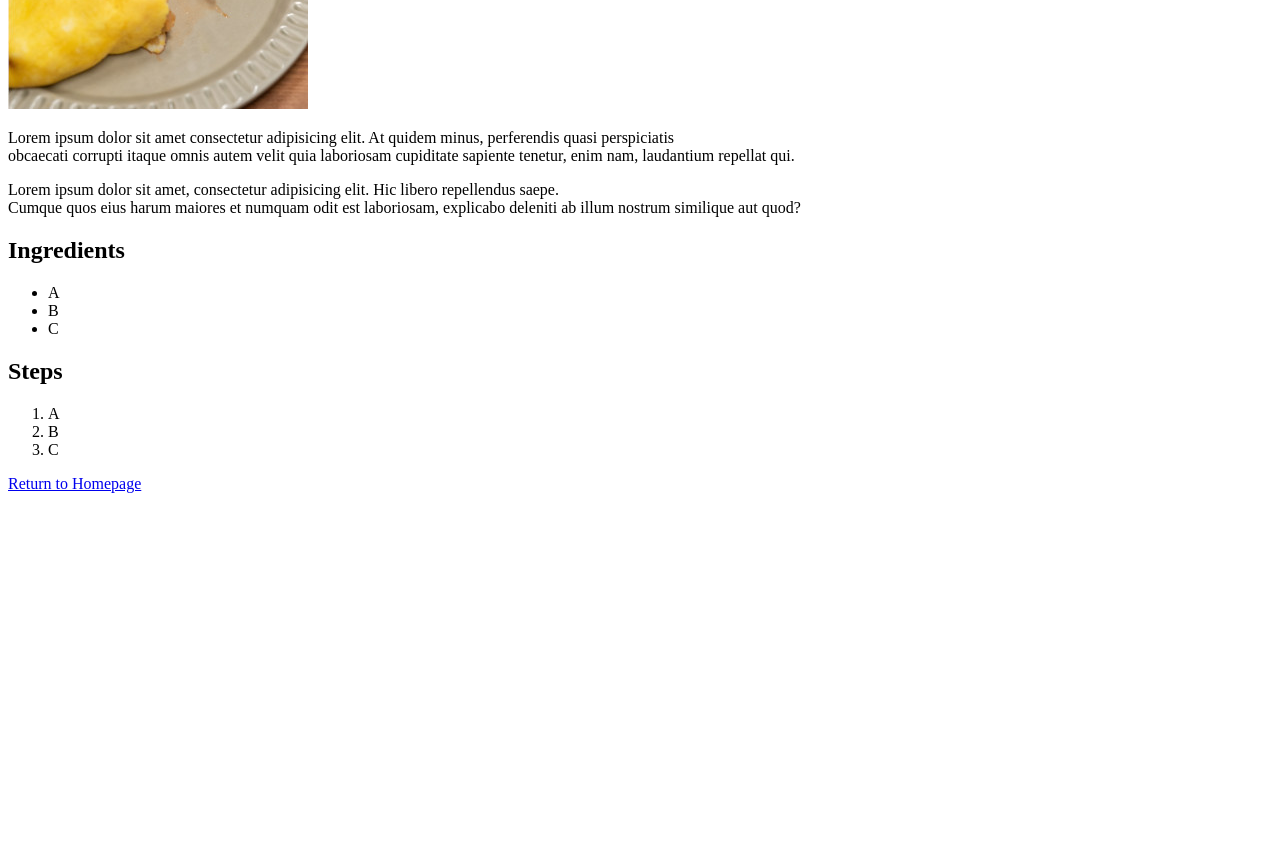
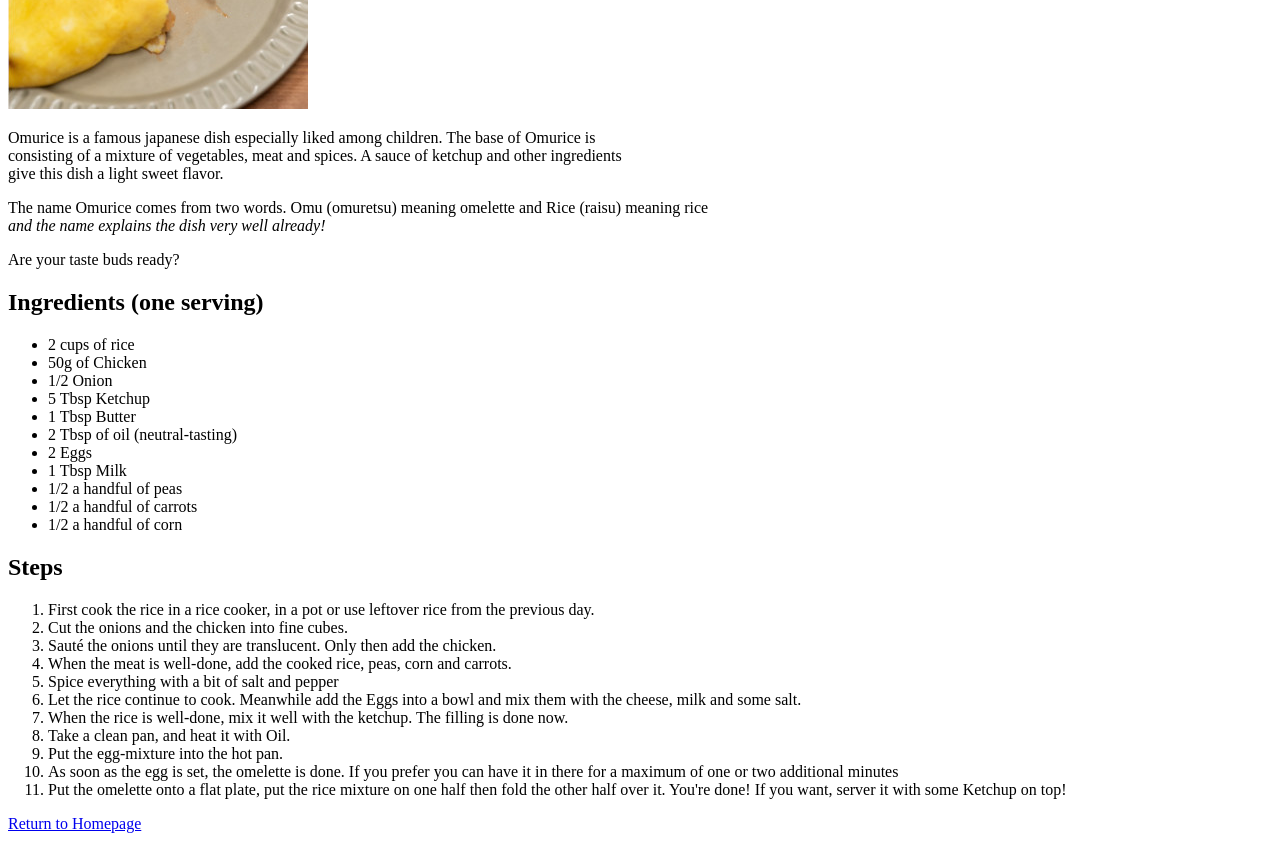
Before and after one commit to LuminousLyra/odin-recipes, a plain HTML site: page recipes/omurice.html in a window 1280 px wide. Shown: the part 460-1301 px from the top of the page. Before the commit the page ends 961 px from the top, so only its background shows below. Drawn offline with Linux system fonts and the light colour scheme.

Commit message:
Add recipe content to omurice.html
Using the template the content for the Omurice recipe has been added.

```diff
--- a/recipes/omurice.html
+++ b/recipes/omurice.html
@@ -3,32 +3,51 @@
 <head>
     <meta charset="UTF-8">
     <meta name="viewport" content="width=device-width, initial-scale=1.0">
-    <title>Recipe | Example</title>
+    <title>Recipe | Omurice</title>
 </head>
 
 <body>
-    <h1>Example</h1>
-    <h4><em>This is the subheadline</em></h4>
+    <h1>Omurice</h1>
+    <h4><em>japanese omelette with a spiced filling</em></h4>
     <img src="img/omuraisu.jpg">
 
-    <p>Lorem ipsum dolor sit amet consectetur adipisicing elit. At quidem minus, perferendis quasi perspiciatis
-        <br> obcaecati corrupti itaque omnis autem velit quia laboriosam cupiditate sapiente tenetur, enim nam, laudantium repellat qui.</p>
-    <p>Lorem ipsum dolor sit amet, consectetur adipisicing elit. Hic libero repellendus saepe. <br>
-        Cumque quos eius harum maiores et numquam odit est laboriosam, explicabo deleniti ab illum nostrum similique aut quod?</p>
+    <p> Omurice is a famous japanese dish especially liked among children. The base of Omurice is <br>
+        consisting of a mixture of vegetables, meat and spices. A sauce of ketchup and other ingredients <br>
+        give this dish a light sweet flavor. </p>
+    <p> The name Omurice comes from two words. Omu (omuretsu) meaning omelette and Rice (raisu) meaning rice <br>
+        <em>and the name explains the dish very well already!</em> <br> </p>
+    <p>  Are your taste buds ready? </p>
 
 
-    <h2>Ingredients</h2>
+
+    <h2>Ingredients (one serving)</h2>
     <ul>
-        <li>A</li>
-        <li>B</li>
-        <li>C</li>
+        <li>2 cups of rice</li>
+        <li>50g of Chicken</li>
+        <li>1/2 Onion</li>
+        <li>5 Tbsp Ketchup</li>
+        <li>1 Tbsp Butter</li>
+        <li>2 Tbsp of oil (neutral-tasting)</li>
+        <li>2 Eggs</li>
+        <li>1 Tbsp Milk</li>
+        <li>1/2 a handful of peas</li>
+        <li>1/2 a handful of carrots</li>
+        <li>1/2 a handful of corn</li>
         <!-- add more li-Elements when required -->
     </ul>
     <h2>Steps</h2>
     <ol>
-        <li>A</li>
-        <li>B</li>
-        <li>C</li>
+        <li>First cook the rice in a rice cooker, in a pot or use leftover rice from the previous day.</li>
+        <li>Cut the onions and the chicken into fine cubes.</li>
+        <li>Sauté the onions until they are translucent. Only then add the chicken.</li>
+        <li>When the meat is well-done, add the cooked rice, peas, corn and carrots.</li>
+        <li>Spice everything with a bit of salt and pepper</li>
+        <li>Let the rice continue to cook. Meanwhile add the Eggs into a bowl and mix them with the cheese, milk and some salt.</li>
+        <li>When the rice is well-done, mix it well with the ketchup. The filling is done now.</li>
+        <li>Take a clean pan, and heat it with Oil.</li>
+        <li>Put the egg-mixture into the hot pan.</li>
+        <li>As soon as the egg is set, the omelette is done. If you prefer you can have it in there for a maximum of one or two additional minutes</li>
+        <li>Put the omelette onto a flat plate, put the rice mixture on one half then fold the other half over it. You're done! If you want, server it with some Ketchup on top!</li>
         <!-- add more li-Elements when required -->
     </ol>
 
```
